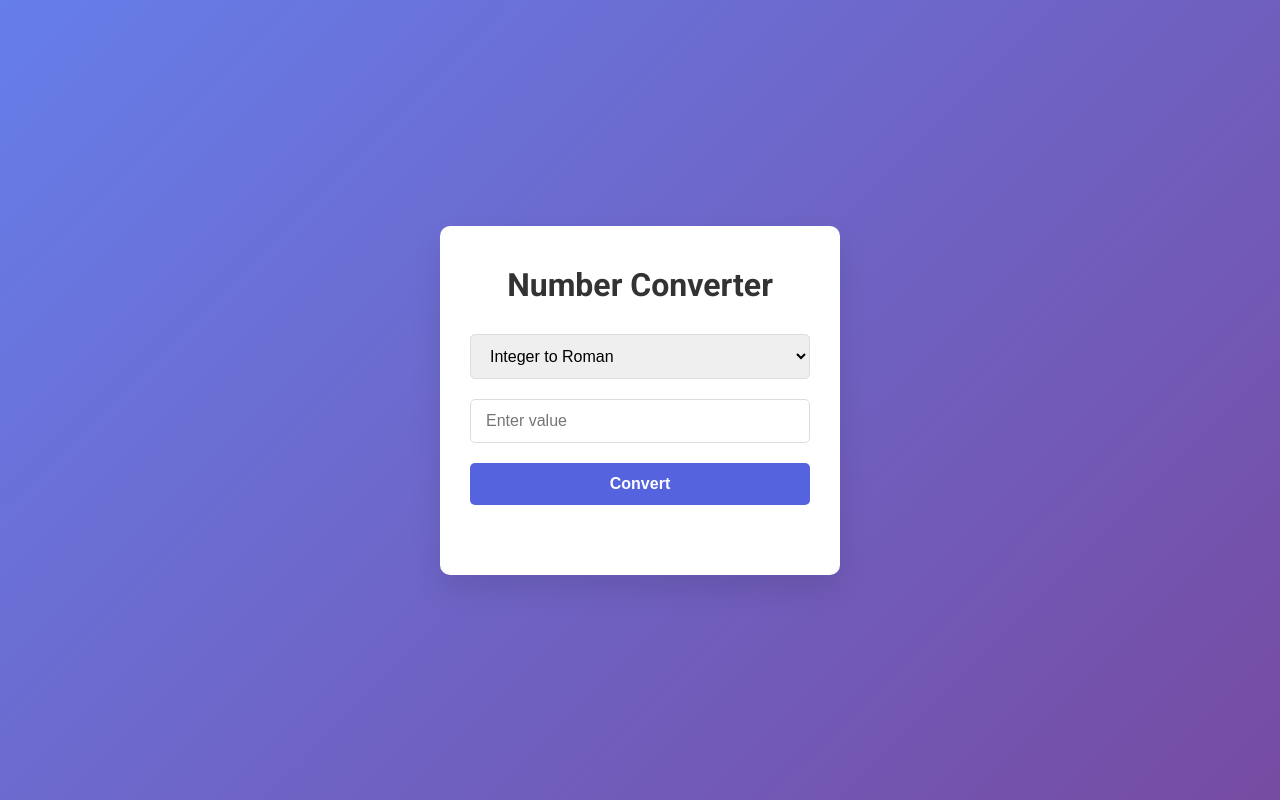
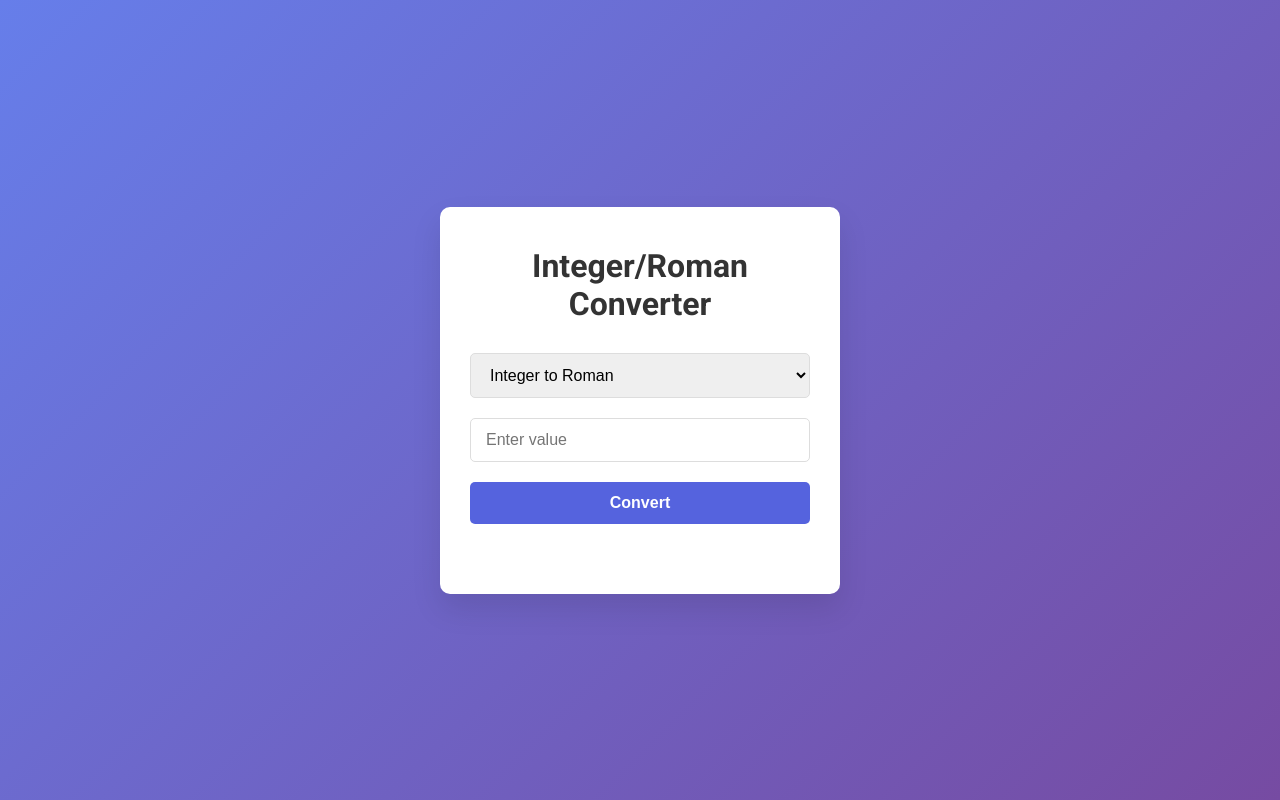
Before and after one commit to DiegoG2004/RomanConverterWebsite, a website: page index.html in a window 1280 px wide. Drawn offline with Linux system fonts and the light colour scheme.

Commit message:
Changed web title and header

```diff
--- a/index.html
+++ b/index.html
@@ -3,7 +3,7 @@
 <head>
   <meta charset="UTF-8">
   <meta name="viewport" content="width=device-width, initial-scale=1">
-  <title>Number Converter</title>
+  <title>D's Number Converter</title>
   <!-- Include Google Fonts -->
   <link href="https://fonts.googleapis.com/css2?family=Roboto:wght@300;400;700&display=swap" rel="stylesheet">
   <!-- Link to the external CSS file -->
@@ -11,7 +11,7 @@
 </head>
 <body>
   <div class="container">
-    <h1>Number Converter</h1>
+    <h1>Integer/Roman Converter</h1>
     <!-- Dropdown for selecting the conversion mode -->
     <select id="conversionMode">
       <option value="intToRoman">Integer to Roman</option>
```
